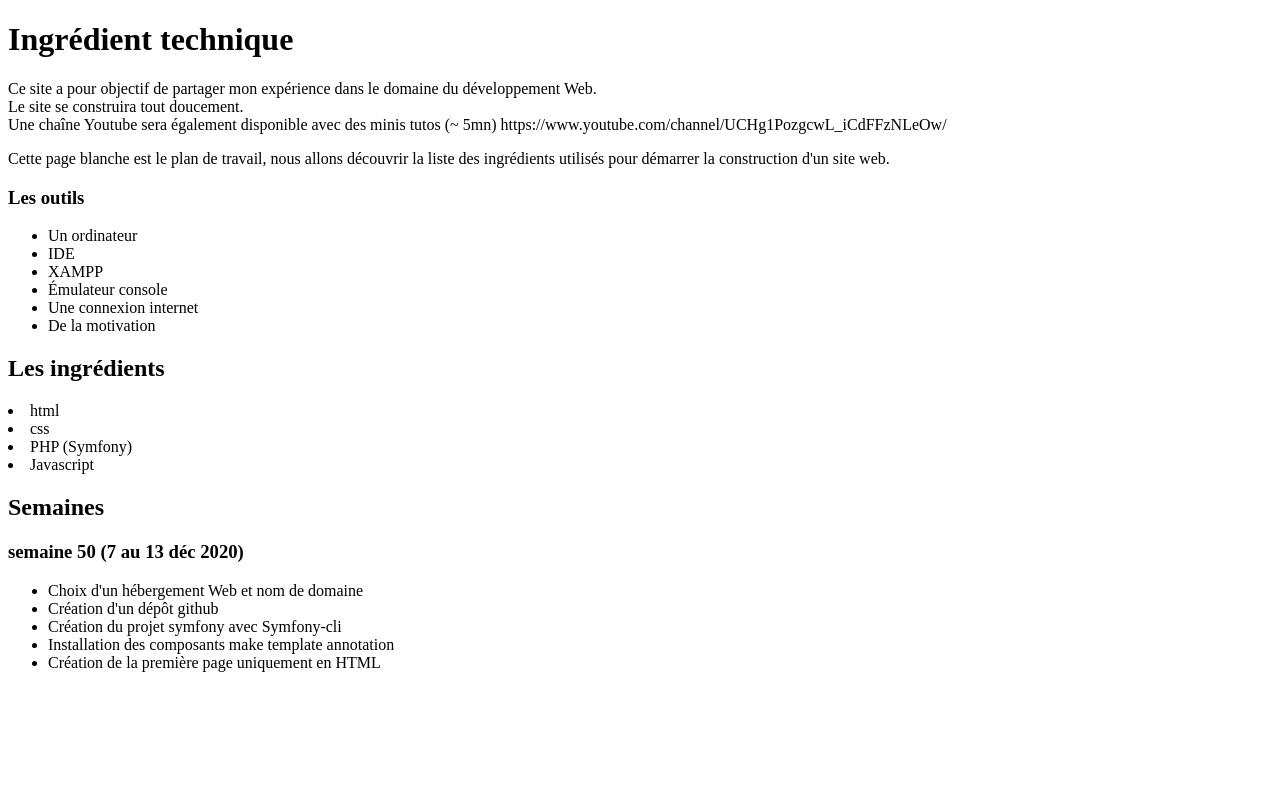
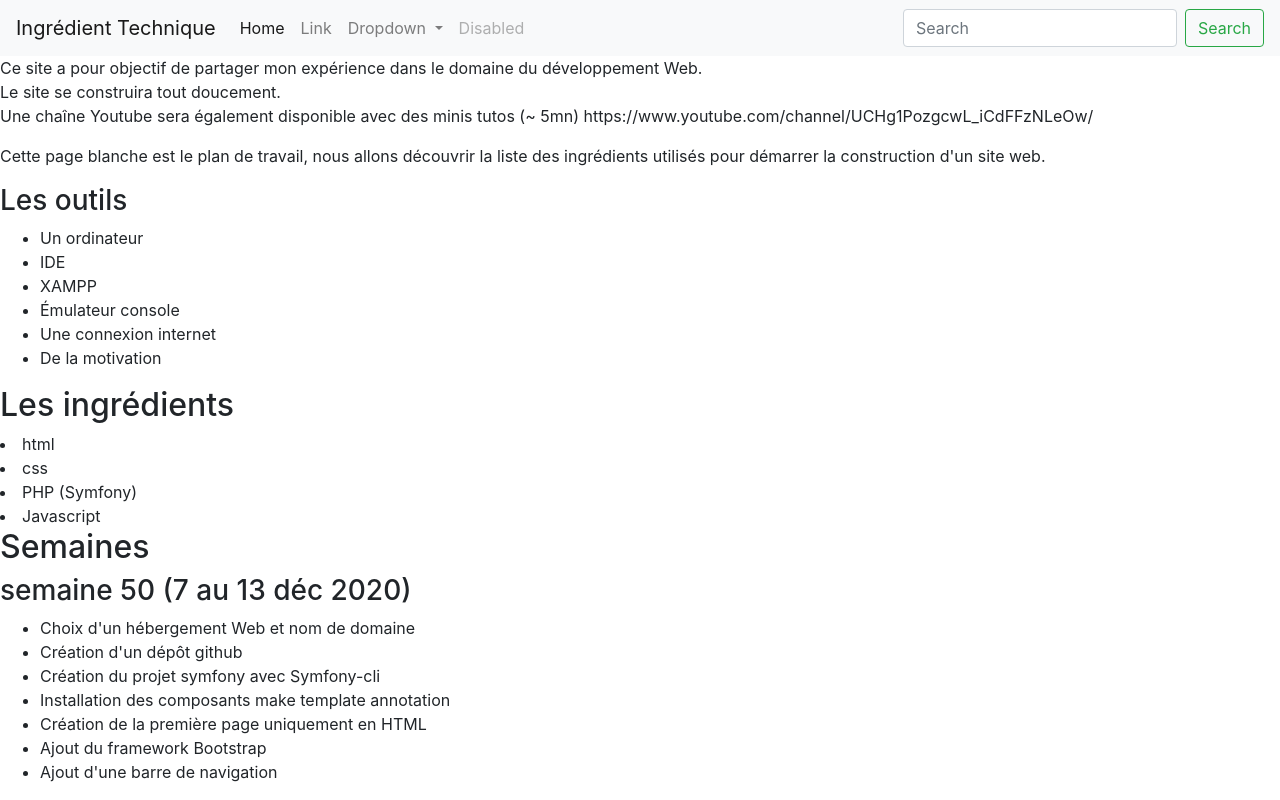
Before and after one commit to sebius77/ingredient-technique, a Symfony app: template templates/default/index.html.twig in a window 1280 px wide. Run offline with Twig, Linux system fonts and the light colour scheme; the template is opened without the code that fills it, so the values that code supplies are empty; some libraries are stand-ins or nearby versions.

Commit message:
ajout de bootstrap + barre de navigation

```diff
--- a/templates/base.html.twig
+++ b/templates/base.html.twig
@@ -3,10 +3,56 @@
     <head>
         <meta charset="UTF-8">
         <title>{% block title %}Ingrédient Technique{% endblock %}</title>
-        {% block stylesheets %}{% endblock %}
+        {% block stylesheets %}
+            <link rel="stylesheet" href="https://stackpath.bootstrapcdn.com/bootstrap/4.1.3/css/bootstrap.min.css"
+                  integrity="sha384-MCw98/SFnGE8fJT3GXwEOngsV7Zt27NXFoaoApmYm81iuXoPkFOJwJ8ERdknLPMO" crossorigin="anonymous">
+        {% endblock %}
     </head>
     <body>
+    <nav class="navbar navbar-expand-lg navbar-light bg-light fixed-top">
+        <a class="navbar-brand" href="#">Ingrédient Technique</a>
+        <button class="navbar-toggler" type="button" data-toggle="collapse" data-target="#navbarSupportedContent" aria-controls="navbarSupportedContent" aria-expanded="false" aria-label="Toggle navigation">
+            <span class="navbar-toggler-icon"></span>
+        </button>
+
+        <div class="collapse navbar-collapse" id="navbarSupportedContent">
+            <ul class="navbar-nav mr-auto">
+                <li class="nav-item active">
+                    <a class="nav-link" href="#">Home <span class="sr-only">(current)</span></a>
+                </li>
+                <li class="nav-item">
+                    <a class="nav-link" href="#">Link</a>
+                </li>
+                <li class="nav-item dropdown">
+                    <a class="nav-link dropdown-toggle" href="#" id="navbarDropdown" role="button" data-toggle="dropdown" aria-haspopup="true" aria-expanded="false">
+                        Dropdown
+                    </a>
+                    <div class="dropdown-menu" aria-labelledby="navbarDropdown">
+                        <a class="dropdown-item" href="#">Action</a>
+                        <a class="dropdown-item" href="#">Another action</a>
+                        <div class="dropdown-divider"></div>
+                        <a class="dropdown-item" href="#">Something else here</a>
+                    </div>
+                </li>
+                <li class="nav-item">
+                    <a class="nav-link disabled" href="#">Disabled</a>
+                </li>
+            </ul>
+            <form class="form-inline my-2 my-lg-0">
+                <input class="form-control mr-sm-2" type="search" placeholder="Search" aria-label="Search">
+                <button class="btn btn-outline-success my-2 my-sm-0" type="submit">Search</button>
+            </form>
+        </div>
+    </nav>
+
         {% block body %}{% endblock %}
-        {% block javascripts %}{% endblock %}
+        {% block javascripts %}
+            <script src="https://code.jquery.com/jquery-3.3.1.slim.min.js"
+                    integrity="sha384-q8i/X+965DzO0rT7abK41JStQIAqVgRVzpbzo5smXKp4YfRvH+8abtTE1Pi6jizo" crossorigin="anonymous"></script>
+            <script src="https://cdnjs.cloudflare.com/ajax/libs/popper.js/1.14.3/umd/popper.min.js"
+                    integrity="sha384-ZMP7rVo3mIykV+2+9J3UJ46jBk0WLaUAdn689aCwoqbBJiSnjAK/l8WvCWPIPm49" crossorigin="anonymous"></script>
+            <script src="https://stackpath.bootstrapcdn.com/bootstrap/4.1.3/js/bootstrap.min.js"
+                    integrity="sha384-ChfqqxuZUCnJSK3+MXmPNIyE6ZbWh2IMqE241rYiqJxyMiZ6OW/JmZQ5stwEULTy" crossorigin="anonymous"></script>
+        {% endblock %}
     </body>
 </html>
--- a/templates/default/index.html.twig
+++ b/templates/default/index.html.twig
@@ -38,6 +38,10 @@
         <li>Création du projet symfony avec Symfony-cli</li>
         <li>Installation des composants make template annotation</li>
         <li>Création de la première page uniquement en HTML</li>
+        <li>Ajout du framework Bootstrap</li>
+        <li>Ajout d'une barre de navigation</li>
     </ul>
 
+
+
 {% endblock %}
```
